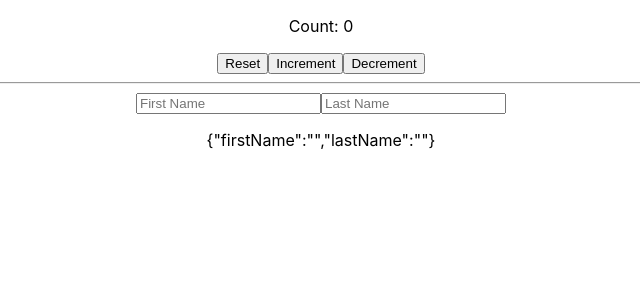
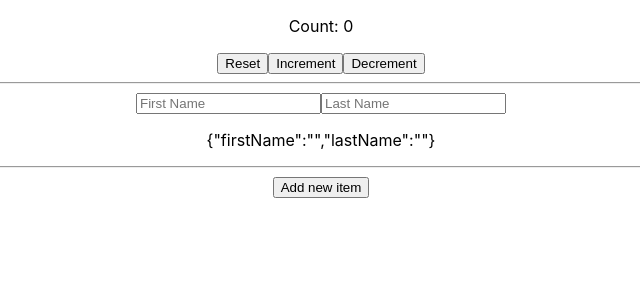
Before and after one commit to jscastanos/labs2020, a React (Create React App) app: page / in a window 1280 px wide. Shown: the top 300 px of the page, without its empty margins (319-959 px from the left). Built offline with nearby package versions, Linux system fonts and the light colour scheme.

Commit message:
implement useState with array

```diff
--- a/src/App.jsx
+++ b/src/App.jsx
@@ -2,6 +2,7 @@
 import './App.css';
 import Counter from './components/Counter';
 import Form from './components/Form';
+import Items from './components/Items';
 
 function App() {
   return (
@@ -9,6 +10,8 @@
       <Counter />
       <hr/>
       <Form />
+      <hr />
+      <Items />
     </div>
   );
 }
--- /dev/null
+++ b/src/components/Items.jsx
@@ -0,0 +1,25 @@
+import React, {useState} from 'react';
+
+const Items = () => {
+    const [items, setItems] = useState([]);
+
+    const addItems = () => {
+        setItems([...items, {
+            id: items.length,
+            value: Math.floor(Math.random() * 10) + 1
+        }])
+    }
+
+    return(
+        <React.Fragment>
+            <button onClick={() => addItems()}>Add new item</button>
+            <ul>
+                {items.map(item => (
+                    <li key={item.id}>{item.value}</li>
+                ))}
+            </ul>
+        </React.Fragment>
+    )
+}
+
+export default Items;
```
